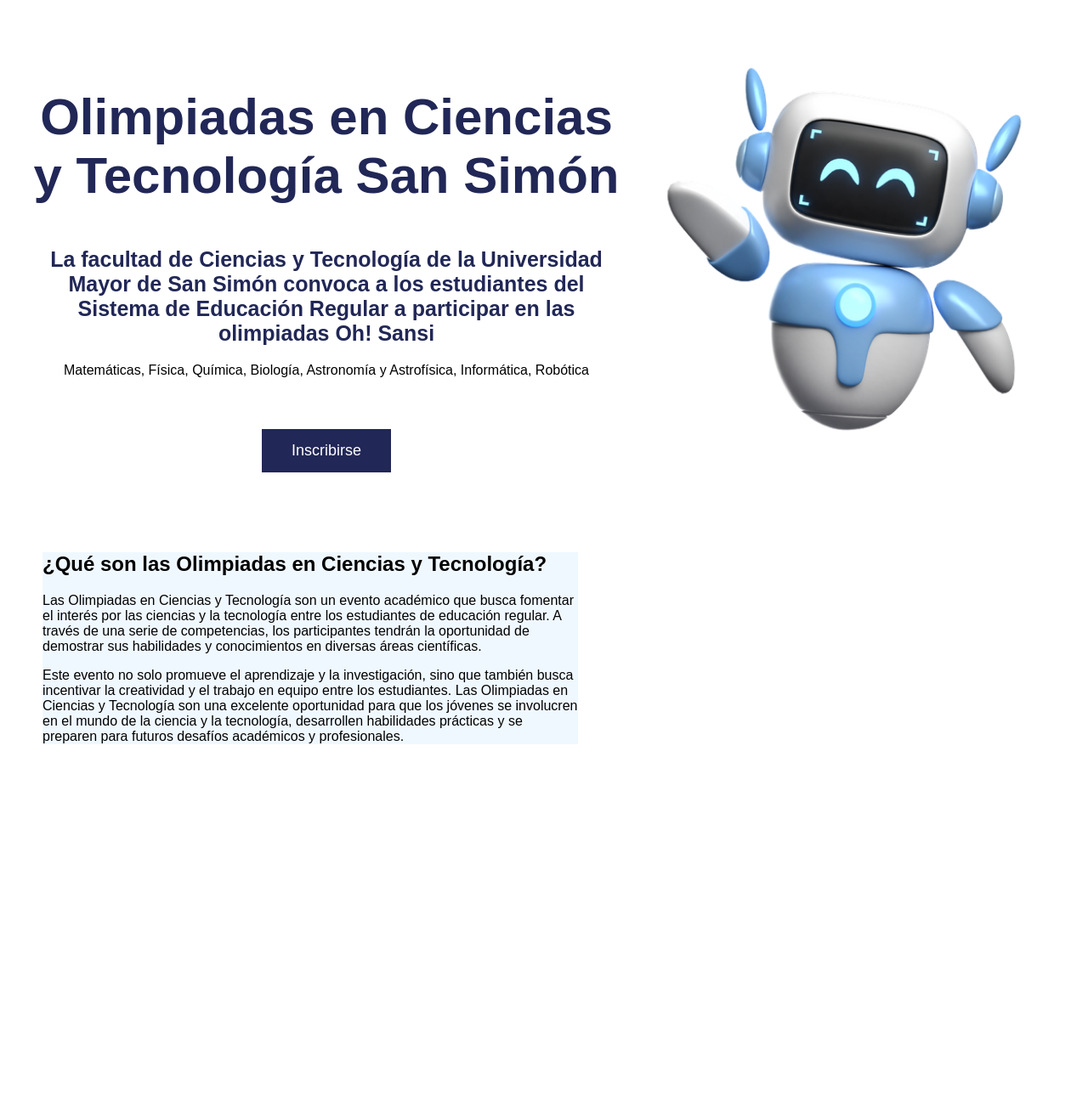
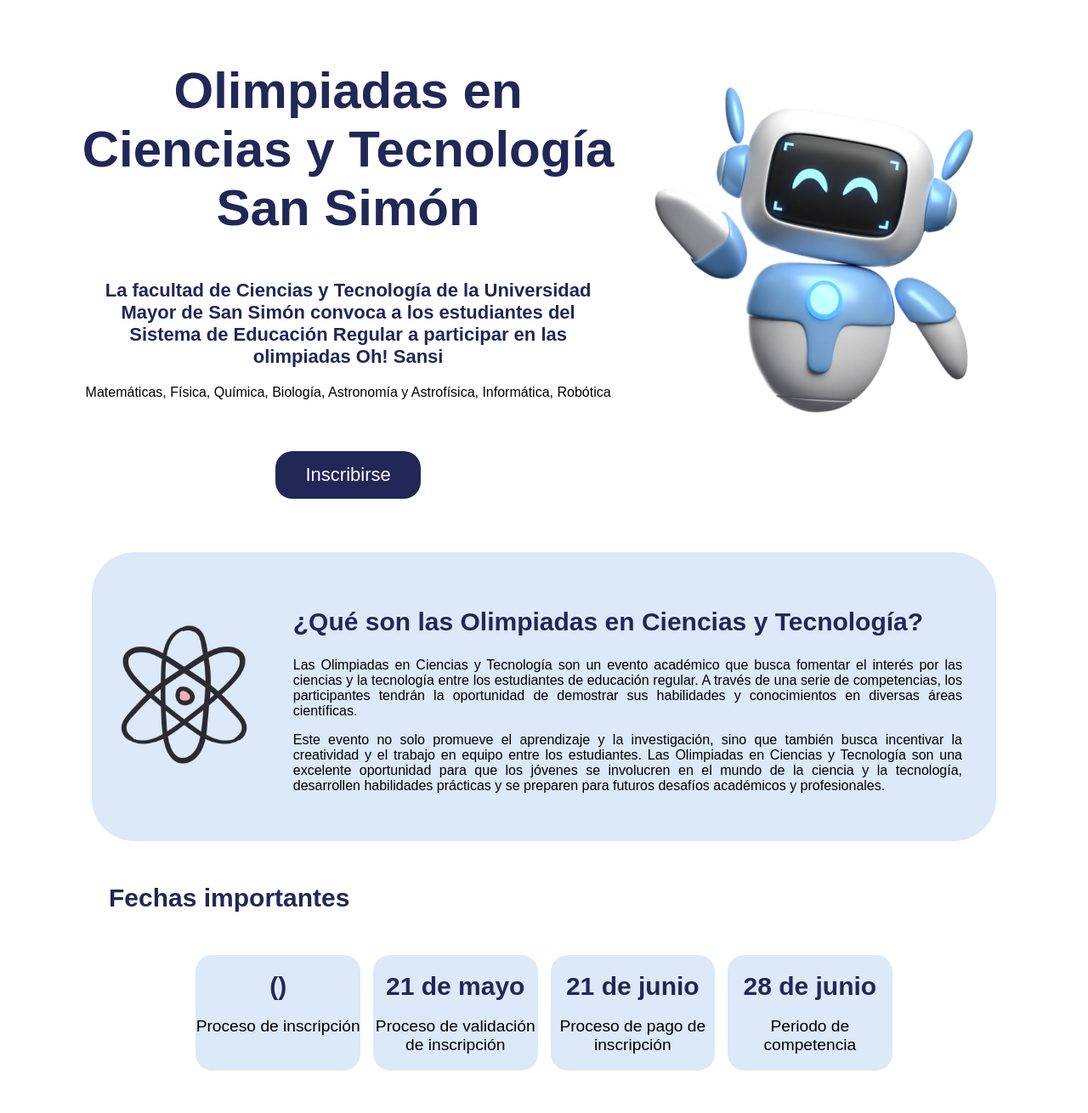
Before and after one commit to Santiago1408/Oh_Sansi_Flask, a Flask app: page / in a window 1280 px wide. Shown: the part 80-1390 px from the top of the page at 85% size. Before the commit the page ends 956 px from the top, so only its background shows below. Run offline with Flask 3, Linux system fonts and the light colour scheme; data that the repository does not hold is empty.

Commit message:
Plantilla para mostrar fechas importantes

```diff
--- a/app/static/css/home.css
+++ b/app/static/css/home.css
@@ -40,19 +40,9 @@ nav a:hover{
     transition: 0.3s;
 }
 
-#inscripcion{
-    background-color: #212756;
-    color: white;
-    padding: 15px 35px;
-    margin-left: 30px;
-}
-
-#inscripcion:hover{
-    background-color: #00bbff;
-    color: white;
-}
-
 .bienvenida{
+    margin: 0 auto;
+    width: 90%;
     display: flex;
     height: 600px;
     align-items: center;
@@ -80,7 +70,7 @@ nav a:hover{
 }
 
 .bienvenida h3{
-    font-size: 25px;
+    font-size: 22px;
     text-align: center;
     margin: 20px 50px;
     color: #212756;
@@ -92,12 +82,13 @@ nav a:hover{
 
 #insc{
     background-color: #212756;
+    border-radius: 20px;
     border: none;
     display: block;
     margin: 60px auto;
     color: white;
     padding: 15px 35px;
-    font-size: 18px;
+    font-size: 22px;
 }
 
 #insc:hover{
@@ -107,8 +98,69 @@ nav a:hover{
 }
 
 .info-olimpiadas{
-    justify-content: center;
+    display: flex;
+    padding: 20px;
+    width: 80%;
+    margin: 50px auto;
     align-items: center;
-    margin: 50px 600px 100px 50px;
-    background-color: aliceblue;
+    background-color: #dbe9f8;
+    border-radius: 50px;
 }
+
+.info-olimpiadas h2{
+    font-size: 30px;
+    color: #212756;
+}
+
+.atomo{
+    width: 20%;
+}
+
+.atomo img{
+    width: 90%;
+    height: 90%;
+}
+
+.desc{
+    width: 80%;
+    padding: 20px;
+    text-align: justify;
+}
+
+.dates{
+    width: 80%;
+    margin: 50px auto;
+    display: grid;
+    grid-template-columns: repeat(4, 1fr);
+    gap: 15px;
+}
+
+.card{
+    background-color: #dbe9f8;
+    border-radius: 20px;
+    width: 100%;
+
+}
+
+.card h2{
+    text-align: center;
+    color: #212756;
+    margin: 0;
+    margin-top: 20px;
+    font-size: 35px;
+}
+
+.card p{
+    text-align: center;
+    font-size: larger;
+}
+
+.fechas-importantes{
+    width: 80%;
+    margin: 50px auto;
+}
+
+.fechas-importantes h2{
+    color: #212756;
+    font-size: 30px;
+}
--- a/app/templates/home.html
+++ b/app/templates/home.html
@@ -18,6 +18,10 @@
         </div>
     </div>
     <div class="info-olimpiadas">
+        <div class="atomo">
+            <img src="{{url_for('static', filename='images/atom.webp')}}" alt="Átomo">
+        </div>
+        <div class="desc">
             <h2>¿Qué son las Olimpiadas en Ciencias y Tecnología?</h2>
             <p>
                 Las Olimpiadas en Ciencias y Tecnología son un evento académico que busca fomentar el interés por las
@@ -32,5 +36,27 @@
                 desarrollen habilidades prácticas y se preparen para futuros desafíos académicos y profesionales.
             </p>
         </div>
+    </div>
+    <div class="fechas-importantes">
+        <h2>Fechas importantes</h2>
+        <div class="dates">
+            <div class="card">
+                <h2>{{data}}</h2>
+                <p>Proceso de inscripción</p>
+            </div>
+            <div class="card">
+                <h2>21 de mayo</h2>
+                <p>Proceso de validación de inscripción</p>
+            </div>
+            <div class="card">
+                <h2>21 de junio</h2>
+                <p>Proceso de pago de inscripción</p>
+            </div>
+            <div class="card">
+                <h2>28 de junio</h2>
+                <p>Periodo de competencia</p>
+            </div>
+        </div>
+    </div>
 </main>
 {%endblock%}
--- a/app/templates/tutor.html
+++ b/app/templates/tutor.html
@@ -6,7 +6,7 @@
 <div class="contenido">
     <div class="paneles">
       <div class="seccion1">
-        <h2>Estudiantes por validar:</h2>
+        <h2>Estudiantes pendientes de validación:</h2>
         <p>{{tutor_id}}</p>
         {%for competidor in data%}
         <div class="entrada">
@@ -22,7 +22,7 @@
         {%endfor%}
       </div>
       <div class="seccion2">
-        <h2>Mis estudiantes:</h2>
+        <h2>Estudiantes inscritos:</h2>
         {%for competidor in data2%}
         <div class="entrada">
           <label>{{competidor.nombre}} {{competidor.apellido}}</label>
```
Also changed, not shown: app/static/images/atom.webp (added). Lines whose indentation alone changed are shown as unchanged.
